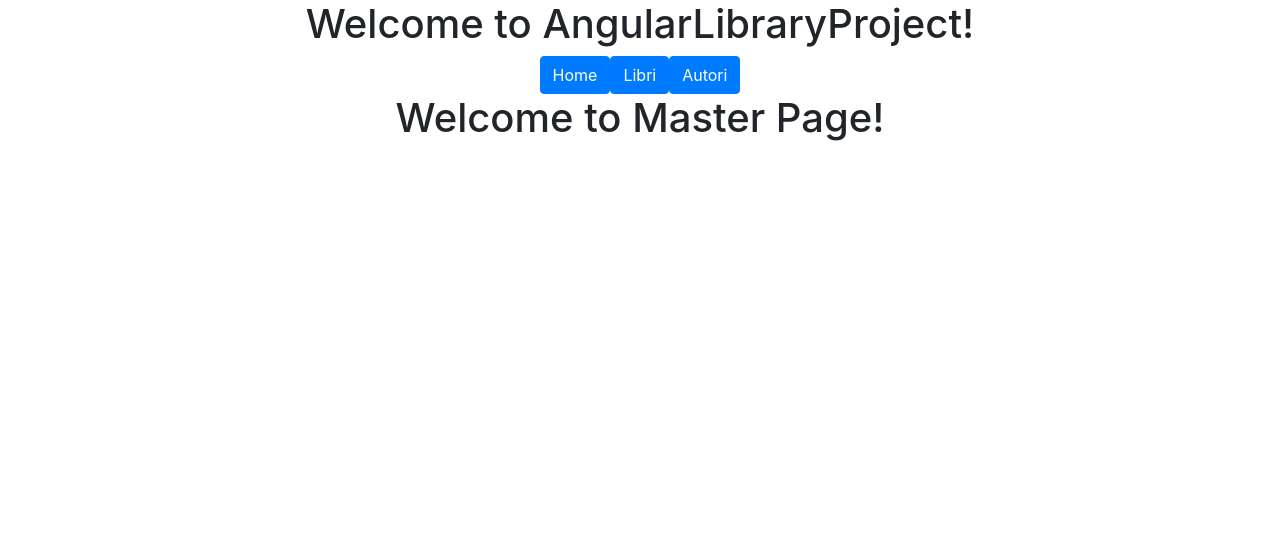
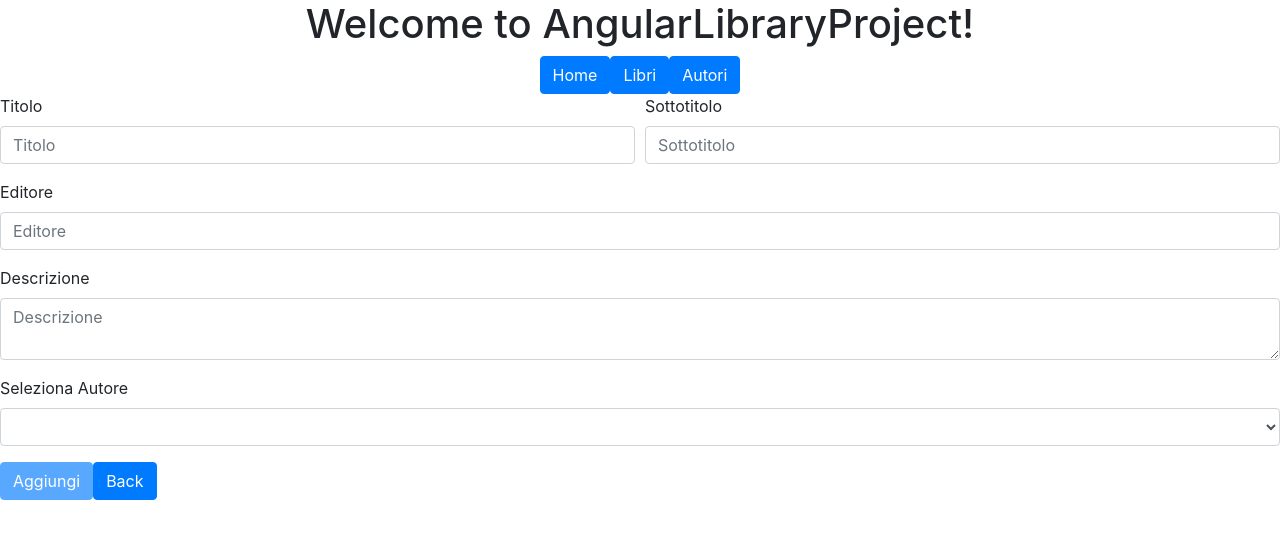
Before and after one commit to nikym91/AngularLibraryProject, an Angular app: page /book-add in a window 1280 px wide. Shown: the top 538 px of the page. Built offline with nearby package versions, Linux system fonts and the light colour scheme.

Commit message:
aggiunto book add

```diff
--- a/src/app/app-routing.module.ts
+++ b/src/app/app-routing.module.ts
@@ -8,11 +8,13 @@ import { AuthorHomeComponent } from './author/author-home/author-home.component'
 import { AuthorsListComponent } from './author/authors-list/authors-list.component';
 import { AuthorDetailComponent } from './author/author-detail/author-detail.component';
 import { BookEditComponent } from './book/book-edit/book-edit.component';
+import { BookAddComponent } from './book/book-add/book-add.component';
 
 const routes: Routes = [
   { path: 'home', component: MasterPageComponent },
   { path: 'books-home', component: BookHomeComponent },
   { path: 'books-list', component: BooksListComponent },
+  { path: 'book-add', component: BookAddComponent },
   { path: 'book-detail/:id', component: BookDetailComponent},
   { path: 'book/:id/edit', component:BookEditComponent },
   { path: 'authors-home', component: AuthorHomeComponent},
--- /dev/null
+++ b/src/app/book/book-add/book-add.component.html
@@ -0,0 +1,30 @@
+<form novalidate [formGroup]="addBookForm" (ngSubmit)="submitAddBook()">
+  <div class="form-row">
+    <div class="form-group col-md-6">
+      <label for="inputTitle">Titolo</label>
+      <input type="text" formControlName="title" [ngClass]="{'is-invalid': this.addBookForm.get('title').errors?.required && this.addBookForm.get('title').touched }" class="form-control" id="inputTitle" placeholder="Titolo">
+    </div>
+    <div class="form-group col-md-6">
+      <label for="inputSubtitle">Sottotitolo</label>
+      <input type="text" formControlName="subtitle" [ngClass]="{'is-invalid': this.addBookForm.get('subtitle').errors?.required && this.addBookForm.get('subtitle').touched }" class="form-control" id="inputSubtitle" placeholder="Sottotitolo">
+    </div>
+  </div>
+  <div class="form-group">
+    <label for="inputPublisher">Editore</label>
+    <input type="text" formControlName="publisher" [ngClass]="{'is-invalid': this.addBookForm.get('publisher').errors?.required && this.addBookForm.get('publisher').touched }" class="form-control" id="inputPublisher" placeholder="Editore">
+  </div>
+  <div class="form-group">
+    <label for="inputDescription">Descrizione</label>
+    <textarea type="text" formControlName="description" [ngClass]="{'is-invalid': this.addBookForm.get('description').errors?.required && this.addBookForm.get('description').touched }" class="form-control" id="inputDescription"
+      placeholder="Descrizione"></textarea>
+  </div>
+  <div class="form-group">
+    <label for="selectAuthor">Seleziona Autore</label>
+    <select formControlName="author" [ngClass]="{'is-invalid': this.addBookForm.get('author').errors?.required && this.addBookForm.get('author').touched }" class="form-control" id="selectAuthor">
+      <option *ngFor="let author of authors" value={{author.id}}>{{author.name}}</option>
+    </select>
+  </div>
+
+  <button type="submit" class="btn btn-primary" [disabled]="this.addBookForm.invalid">Aggiungi</button>
+  <button type="button" class="btn btn-primary" (click)="goToBookHome()">Back</button>
+</form>
--- /dev/null
+++ b/src/app/book/book-add/book-add.component.ts
@@ -0,0 +1,59 @@
+import { Component, OnInit } from '@angular/core';
+import { FormGroup } from '@angular/forms';
+import { BookService } from '../book.service';
+import { Author } from 'src/app/author/author';
+import { AuthorService } from 'src/app/author/author.service';
+import { Router } from '@angular/router';
+import { Book } from '../Book';
+
+@Component({
+  selector: 'app-book-add',
+  templateUrl: './book-add.component.html',
+  styleUrls: ['./book-add.component.scss']
+})
+export class BookAddComponent implements OnInit {
+  addBookForm: FormGroup;
+  authors: Author[];
+
+  constructor(
+    private bookService: BookService,
+    private authorService: AuthorService,
+    private router: Router
+  ) { }
+
+  ngOnInit() {
+    this.addBookForm = this.bookService.bookForm();
+    this.getAllAuthors();
+  }
+
+  getAllAuthors() {
+    this.authorService.getAllAuthors().subscribe(
+      a => {
+        this.authors = a;
+      }
+    )
+  }
+
+  goToBookHome(){
+    this.bookService.goToBooksHome(this.router)
+  }
+
+  submitAddBook() {
+    console.log("form value: ", this.addBookForm.value);
+    this.checkValidityForm();
+    console.log("form validity: ", this.addBookForm.valid)
+
+  }
+
+  checkValidityForm() {
+    if(this.addBookForm.valid){
+      this.AddBook(this.addBookForm.value);
+    }
+  }
+
+  AddBook(book: Book) {
+    this.bookService.addBook(book);
+    this.bookService.goToBooksHome(this.router);
+  }
+
+}
--- a/src/app/book/book-edit/book-edit.component.html
+++ b/src/app/book/book-edit/book-edit.component.html
@@ -26,6 +26,6 @@
     </select>
   </div>
 
-  <button type="submit" class="btn btn-primary">Edit</button>
+  <button type="submit" class="btn btn-primary" [disabled]="this.editBookForm.invalid">Edit</button>
   <button type="button" class="btn btn-primary" (click)="goToBookList()">Back</button>
 </form>
--- a/src/app/book/book-home/book-home.component.html
+++ b/src/app/book/book-home/book-home.component.html
@@ -1,6 +1,6 @@
 <div class="fluid-container">
   <div class="d-flex">
     <button type="button" class="btn btn-primary" (click)="goToBookList()">Lista Libri</button>
-    <button type="button" class="btn btn-primary" (click)="goToBookList()">Aggiungi Libro</button>
+    <button type="button" class="btn btn-primary" (click)="goToBookAdd()">Aggiungi Libro</button>
   </div>
 </div>
--- a/src/app/book/book-home/book-home.component.ts
+++ b/src/app/book/book-home/book-home.component.ts
@@ -21,4 +21,8 @@ export class BookHomeComponent implements OnInit {
     this.bookService.goToBooksList(this.router);
   }
 
+  goToBookAdd(){
+    this.bookService.goToAuthorAdd(this.router);
+  }
+
 }
--- a/src/app/book/book.module.ts
+++ b/src/app/book/book.module.ts
@@ -6,6 +6,7 @@ import { HttpClientModule } from '@angular/common/http';
 import { BookDetailComponent } from './book-detail/book-detail.component';
 import { BookEditComponent } from './book-edit/book-edit.component';
 import { ReactiveFormsModule } from "@angular/forms";
+import { BookAddComponent } from './book-add/book-add.component';
 
 @NgModule({
   imports: [
@@ -17,7 +18,8 @@ import { ReactiveFormsModule } from "@angular/forms";
     BookHomeComponent,
     BooksListComponent,
     BookDetailComponent,
-    BookEditComponent
+    BookEditComponent,
+    BookAddComponent
   ]
 })
 export class BookModule { }
--- a/src/app/book/book.service.ts
+++ b/src/app/book/book.service.ts
@@ -61,6 +61,12 @@ export class BookService {
       );*/
   }
 
+  addBook(book: Book) {
+    console.log("add book: ", JSON.stringify(book));
+    //P.S : deve ritornare un ": Observable<Book>"
+    //return this.http.post<Book>(this.urlBook, book, this.httpOptions);
+  }
+
   getAuthorByBookAuthorId(id: number): Observable<Author> {
     return this.http.get<Author[]>(this.urlAuthor).pipe(
       map((author: Author[]) => author.find(a => a.id == id)),
@@ -93,6 +99,10 @@ export class BookService {
     router.navigate(['/books-list']);
   }
 
+  goToAuthorAdd(router: Router) {
+    router.navigate(['/book-add']);
+  }
+
   goToBookEdit(router: Router, id: number) {
     router.navigate(['/book', id, 'edit']);
   }
```
Also changed, not shown: src/app/book/book-add/book-add.component.scss (added), 1 other file (tests, documents, lock files or other folders).
